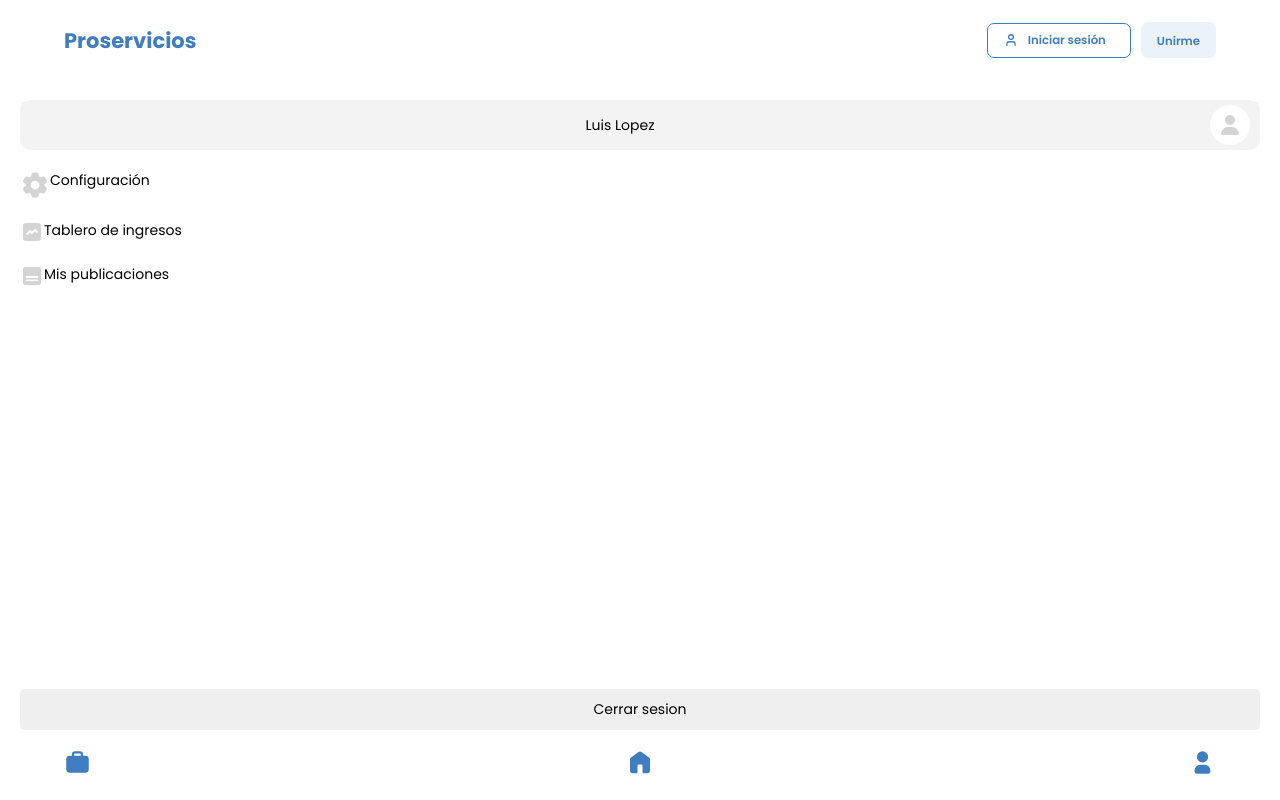
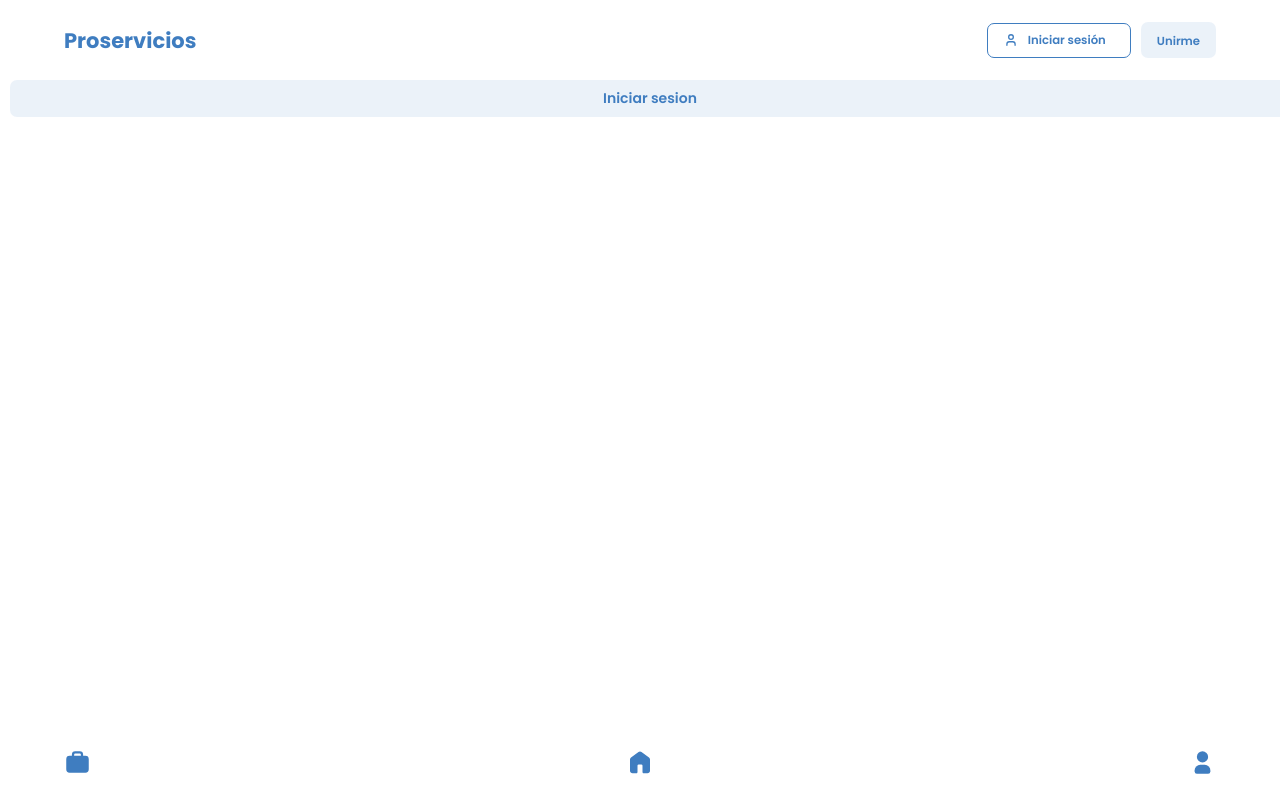
Before and after one commit to Luislopez1941/profixOficial, a Next.js app: page /profile in a window 1280 px wide. Built offline with nearby package versions, Linux system fonts and the light colour scheme; no server answers.

Commit message:
fix: section user

```diff
--- a/src/app/profile/Profile.css
+++ b/src/app/profile/Profile.css
@@ -62,3 +62,30 @@
   border-radius: 5px;
 
 }
+
+
+
+
+
+
+
+
+
+
+
+.profile__container-login {
+
+}
+
+.btn__login {
+  width: 100%;
+  background-color: rgba(63, 125, 192, 0.1);
+  color: var(--primary-color);
+  font-weight: 600;
+  padding: 8px 16px;
+  border-radius: 7px;
+  text-decoration: none;
+  transition: background-color 0.3s ease;
+  margin-left: 10px;
+  border: none;
+}
--- a/src/app/profile/page.tsx
+++ b/src/app/profile/page.tsx
@@ -73,6 +73,7 @@ const Profile = () => {
         <div className="profile">
             <Header />
             <Menu />
+            {user ?
                 <div className='profile__container'>
                     <div className='row__one'>
                         <div className='row__one'>
@@ -102,6 +103,12 @@ const Profile = () => {
                         <button className='btn__close' type='button' onClick={logout}>Cerrar sesion</button>
                     </div>
                 </div>
+                :
+                <div className='profile__container-login'>
+                    <button className='btn__login'>Iniciar sesion</button>
+                </div>
+
+            }
         </div>
     )
 }
```
Lines whose indentation alone changed are shown as unchanged.
